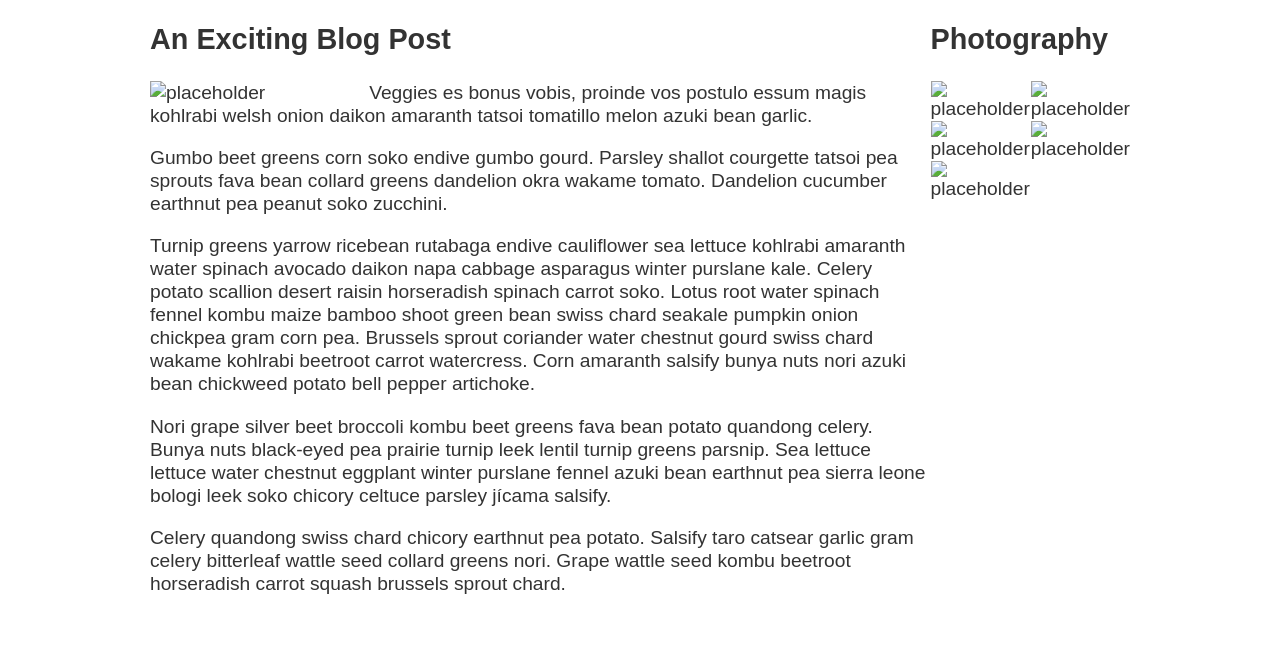
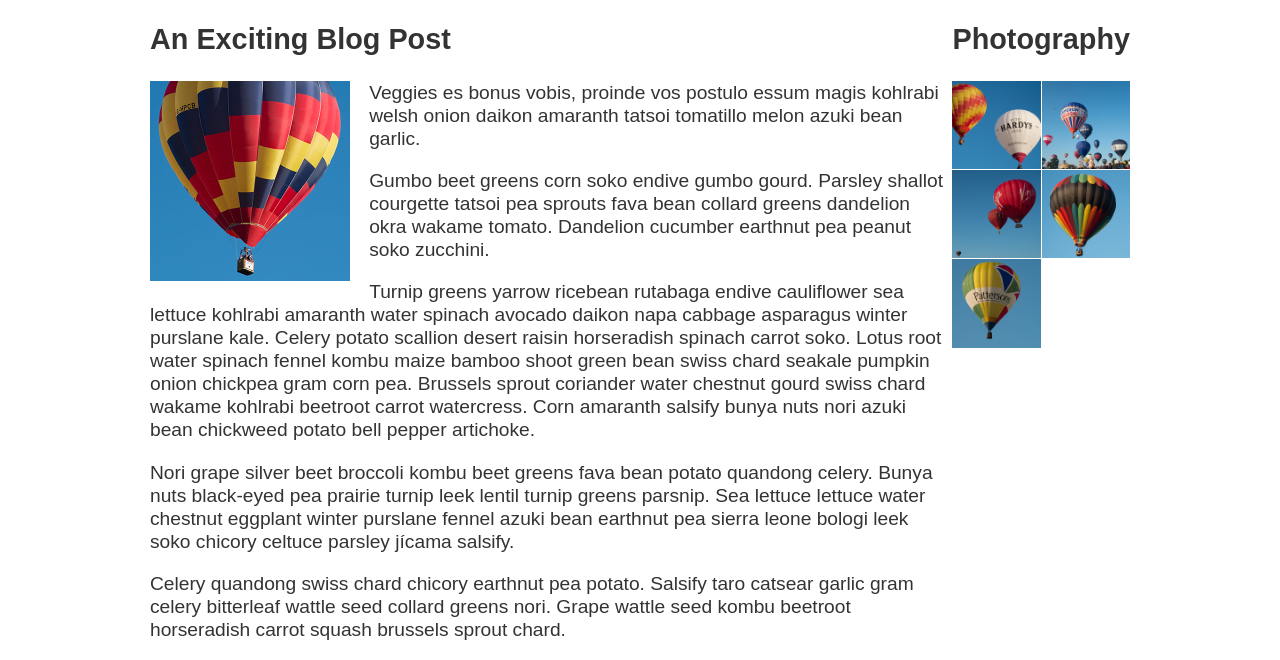
Before and after one commit to Masoom911/assignment1, a plain HTML site: page HTML PART4.html in a window 1280 px wide. Shown: the part 190-850 px from the top of the page. Before the commit the page ends 804 px from the top, so only its background shows below. Drawn offline with Linux system fonts and the light colour scheme.

Commit message:
Add files via upload

```diff
--- a/HTML PART4.html
+++ b/HTML PART4.html
@@ -45,7 +45,7 @@ Description part 4 coding baloons
       <h1>
         An Exciting Blog Post
       </h1>
-      <img src="images/balloon-sq6.jpg" alt="placeholder" class="feature">
+      <img src="balloon-sq6.jpg" alt="placeholder" class="feature">
       <p>Veggies es bonus vobis, proinde vos postulo essum magis kohlrabi welsh onion daikon amaranth tatsoi tomatillo melon
         azuki bean garlic.</p>
 
@@ -73,19 +73,19 @@ Description part 4 coding baloons
       </h2>
       <ul class="photos">
         <li>
-          <img src="images/balloon-sq1.jpg" alt="placeholder">
+          <img src="balloon-sq1.jpg" alt="placeholder">
         </li>
         <li>
-          <img src="images/balloon-sq2.jpg" alt="placeholder">
+          <img src="balloon-sq2.jpg" alt="placeholder">
         </li>
         <li>
-          <img src="images/balloon-sq3.jpg" alt="placeholder">
+          <img src="balloon-sq3.jpg" alt="placeholder">
         </li>
         <li>
-          <img src="images/balloon-sq4.jpg" alt="placeholder">
+          <img src="balloon-sq4.jpg" alt="placeholder">
         </li>
         <li>
-          <img src="images/balloon-sq5.jpg" alt="placeholder">
+          <img src="balloon-sq5.jpg" alt="placeholder">
         </li>
       </ul>
 
```
